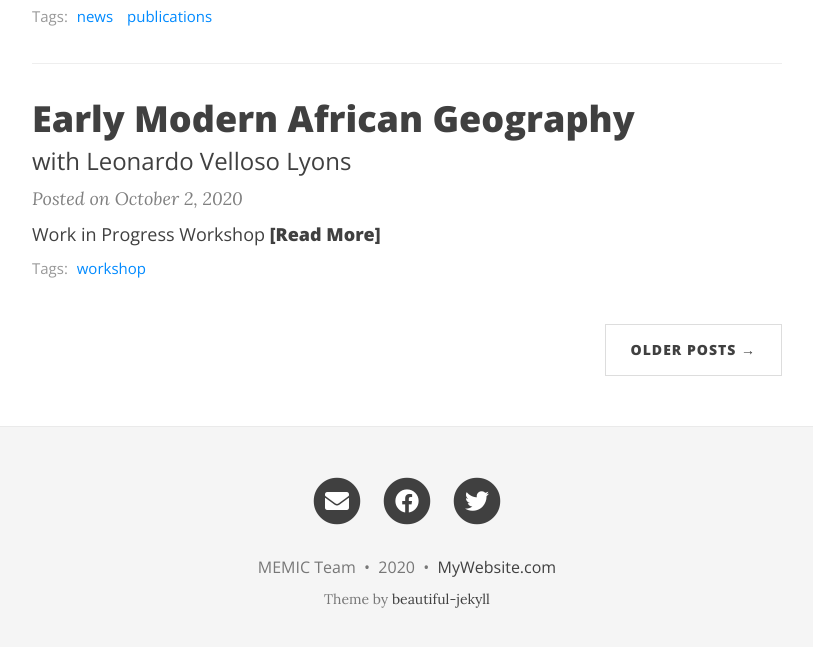
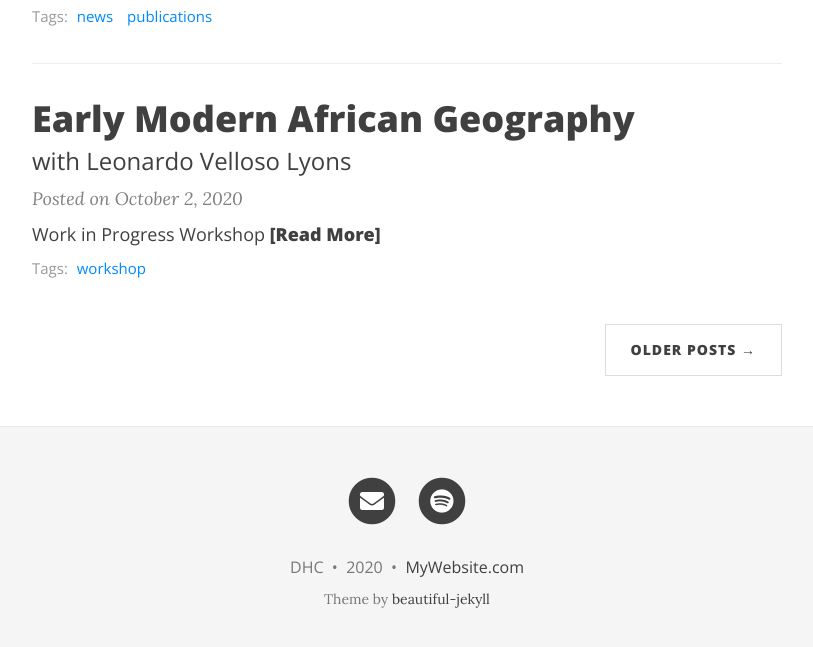
Before and after one commit to Hipomenes/diosas, a Jekyll site: the page built from index.html, in a window 1280 px wide and 900 px high, scrolled down 1878 px, cut to the strip 240-887 px from the top of the window. Shown: the whole strip, without its empty margins (233-1046 px from the left). Built offline with Jekyll 4.4.1, drawn with Linux system fonts in a browser that asks for light colours; nearby versions of some CDN libraries; the list of posts is cut into pages by our own code; some of the changed lines change nothing that is shown.

Commit message:
Update _config.yml

```diff
--- a/_config.yml
+++ b/_config.yml
@@ -23,7 +23,8 @@
 navbar-links:
   About: "aboutus"
   Course:
-    - Course Dynamics: ""
+    - General Policies: ""
+    - Courses Grading: ""
     - Assignments: ""
   Readings: ""
   Schedule: "calendar"
@@ -63,7 +64,7 @@
 # Change all these values or delete the ones you don't want.
 # Important: you must keep the "name" parameter, everything else you can remove
 author:
-  name: MEMIC Team
+  name: DHC
 
 # Select your active Social Network Links.
 # Uncomment the links you want to show in the footer and add your information to each link.
@@ -71,9 +72,9 @@
 # If you want to add a new link that isn't here, you'll need to also edit the file _data/SocialNetworks.yml
 social-network-links:
 # rss: true
-  email: "Juanxgm@gmail.com"
-  facebook: memic
-  twitter: AndMedieval
+  email: "dhcg@bu.edu"
+#  facebook: memic
+#  twitter: AndMedieval
 #  reddit: yourname
 #  linkedin: daattali
 #  xing: yourname
@@ -81,17 +82,17 @@
 #  snapchat: deanat78
 #  instagram: deanat78
 #  youtube: user/deanat78
-#  spotify: yourname
+  spotify: yourname
 #  telephone: +14159998888
 #  steam: deanat78
 #  twitch: yourname
 #  yelp: yourname
 
 # Select which share links to show in posts
-share-links-active:
-  twitter: true
-  facebook: true
-  linkedin: false
+# share-links-active:
+#  twitter: true
+#  facebook: true
+#  linkedin: false
 
 # How to display the link to the website in the footer
 # Remove this if you don't want a link in the footer
```
